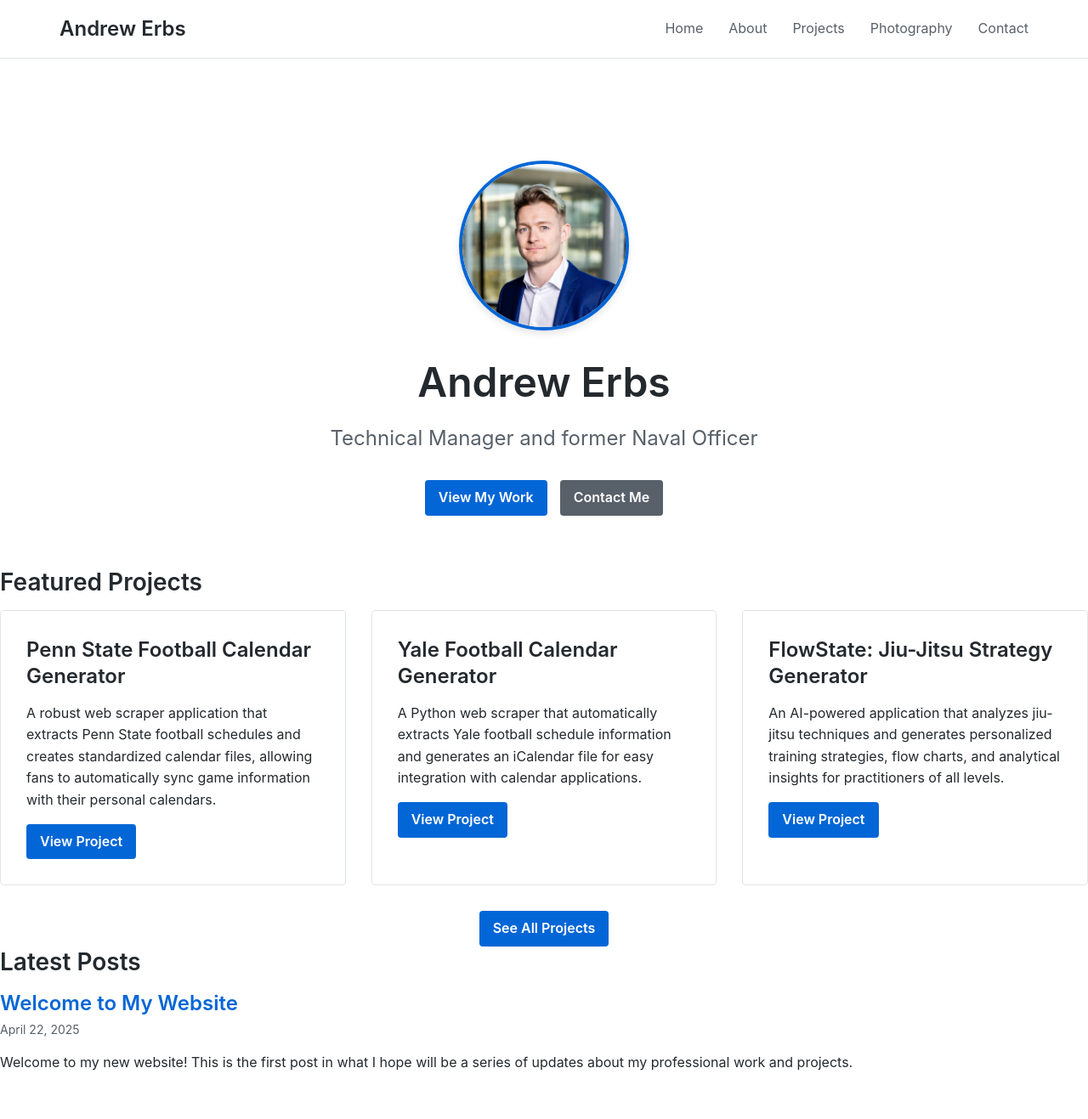
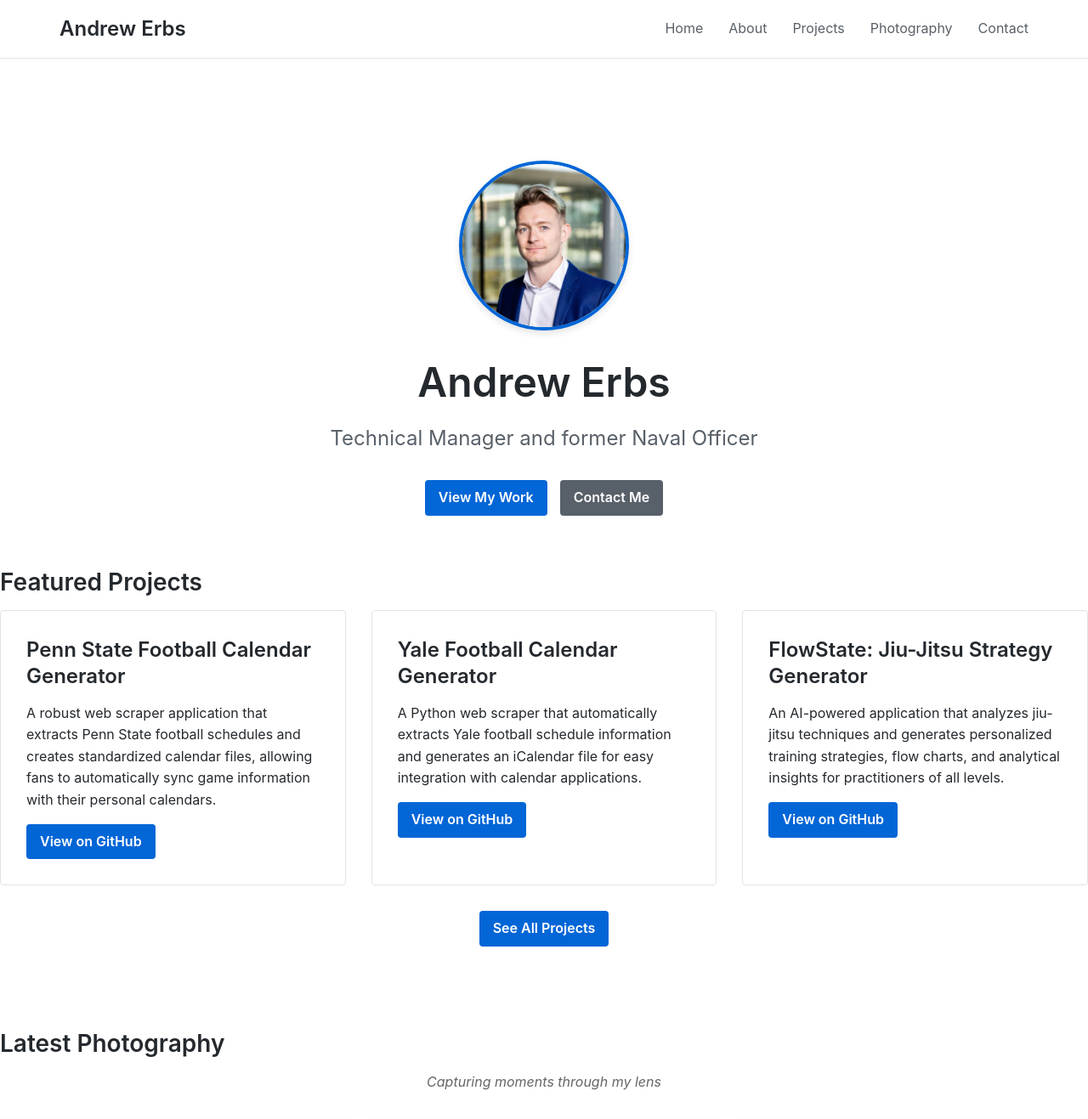
Before and after one commit to LordOfTheTrees/TreePage, a Jekyll site: the page built from index.html, in a window 1280 px wide. Shown: the top 1317 px of the page at 85% size. Built offline with Jekyll 4.4.1, drawn with Linux system fonts in a browser that asks for light colours; grey boxes are pictures that could not be loaded.

Commit message:
Update index.html

```diff
--- a/index.html
+++ b/index.html
@@ -24,12 +24,29 @@
     <div class="project-card">
       <h3>{{ project.title }}</h3>
       <p>{{ project.description }}</p>
-      <a href="{{ project.url }}" class="button" target="_blank" rel="noopener">View Project</a>
+      <div class="project-links">
+        {% if project.github_url %}
+          <a href="{{ project.github_url }}" class="button" target="_blank" rel="noopener">View on GitHub</a>
+        {% endif %}
+      </div>
     </div>
     {% endfor %}
   </div>
   <div class="more-projects">
     <a href="{{ site.baseurl }}/pages/projects" class="button">See All Projects</a>
+  </div>
+</section>
+
+<section class="featured-photography">
+  <h2>Latest Photography</h2>
+  <p class="section-subtitle">Capturing moments through my lens</p>
+  <div id="photography-banner" class="photography-banner">
+    <div class="loading-photos">
+      <p>Loading latest photos...</p>
+    </div>
+  </div>
+  <div class="more-photography">
+    <a href="{{ site.baseurl }}/pages/photography" class="button">View Full Portfolio</a>
   </div>
 </section>
 
@@ -45,3 +62,96 @@
     {% endfor %}
   </div>
 </section>
+
+<script src="{{ site.baseurl }}/assets/js/photography-banner.js"></script>
+
+<style>
+.featured-photography {
+  margin: 4rem 0;
+  padding: 2rem 0;
+}
+
+.section-subtitle {
+  text-align: center;
+  color: #666;
+  font-style: italic;
+  margin-bottom: 2rem;
+}
+
+.photography-banner {
+  display: grid;
+  grid-template-columns: repeat(auto-fit, minmax(250px, 1fr));
+  gap: 1rem;
+  margin-bottom: 2rem;
+}
+
+.photo-preview {
+  position: relative;
+  border-radius: 8px;
+  overflow: hidden;
+  box-shadow: 0 4px 12px rgba(0, 0, 0, 0.1);
+  transition: transform 0.3s ease, box-shadow 0.3s ease;
+  cursor: pointer;
+  aspect-ratio: 4/3;
+}
+
+.photo-preview:hover {
+  transform: translateY(-5px);
+  box-shadow: 0 8px 25px rgba(0, 0, 0, 0.15);
+}
+
+.photo-preview img {
+  width: 100%;
+  height: 100%;
+  object-fit: cover;
+  display: block;
+}
+
+.photo-preview-overlay {
+  position: absolute;
+  bottom: 0;
+  left: 0;
+  right: 0;
+  background: linear-gradient(transparent, rgba(0,0,0,0.8));
+  color: white;
+  padding: 1rem;
+  transform: translateY(100%);
+  transition: transform 0.3s ease;
+}
+
+.photo-preview:hover .photo-preview-overlay {
+  transform: translateY(0);
+}
+
+.photo-preview-title {
+  font-weight: 600;
+  margin-bottom: 0.25rem;
+}
+
+.photo-preview-location {
+  font-size: 0.9rem;
+  opacity: 0.9;
+}
+
+.loading-photos {
+  grid-column: 1 / -1;
+  text-align: center;
+  padding: 2rem;
+  color: #666;
+}
+
+.more-photography {
+  text-align: center;
+  margin-top: 1rem;
+}
+
+@media (max-width: 768px) {
+  .photography-banner {
+    grid-template-columns: 1fr;
+  }
+
+  .photo-preview {
+    max-height: 250px;
+  }
+}
+</style>
```
